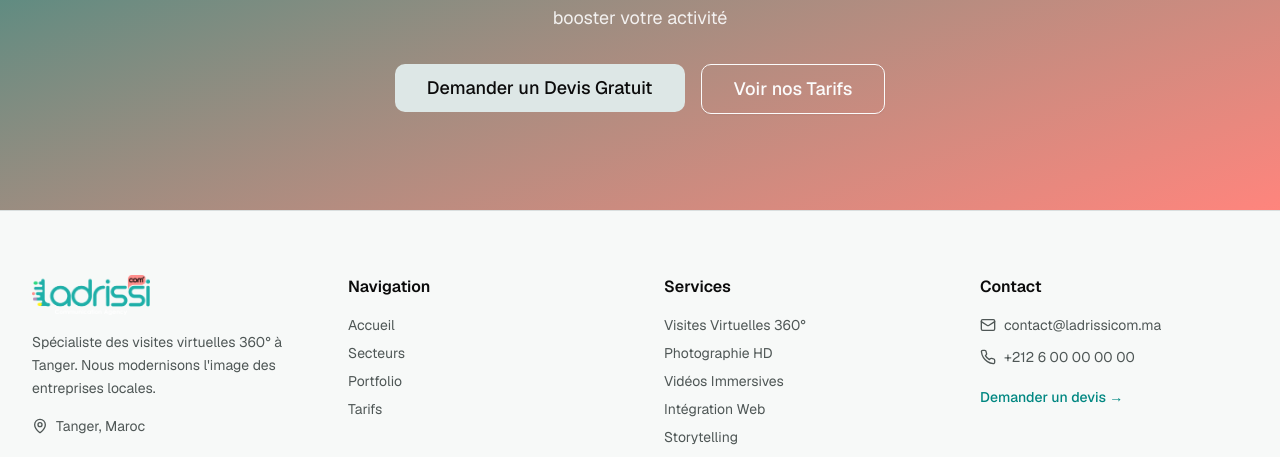
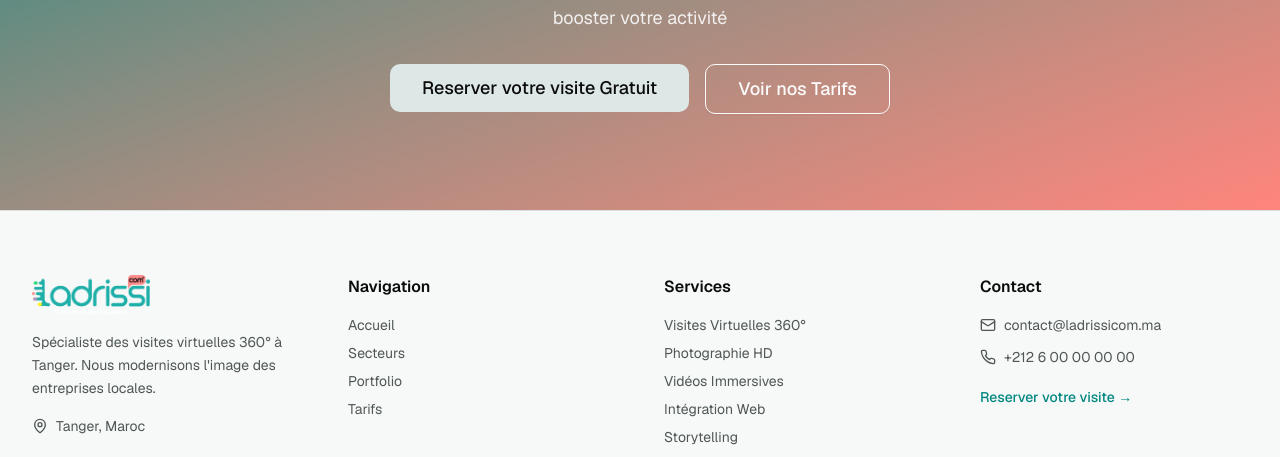
Before and after one commit to le3shiri/visite-virtuelle, a Next.js app: page / in a window 1280 px wide. Shown: the part 2506-2963 px from the top of the page. Built offline with nearby package versions, Linux system fonts and the light colour scheme.

Commit message:
cta word change

```diff
--- a/app/blog/page.tsx
+++ b/app/blog/page.tsx
@@ -284,7 +284,7 @@
 //                 </p>
 //                 <div className="flex flex-col sm:flex-row gap-4 justify-center">
 //                   <Button asChild size="lg">
-//                     <Link href="/contact">Demander un Devis</Link>
+//                     <Link href="/contact">Reserver votre visite</Link>
 //                   </Button>
 //                   <Button asChild variant="outline" size="lg">
 //                     <Link href="/portfolio">Voir nos Réalisations</Link>
--- a/app/page.tsx
+++ b/app/page.tsx
@@ -257,7 +257,7 @@ export default function HomePage() {
             </p>
             <div className="flex flex-col sm:flex-row gap-4 justify-center">
               <Button asChild size="lg" variant="secondary" className="text-lg px-8 py-6">
-                <Link href="/contact">Demander un Devis Gratuit</Link>
+                <Link href="/contact">Reserver votre visite Gratuit</Link>
               </Button>
               <Button
                 asChild
--- a/app/portfolio/page.tsx
+++ b/app/portfolio/page.tsx
@@ -143,7 +143,7 @@ export default function PortfolioPage() {
               Rejoignez nos clients satisfaits et donnez une nouvelle dimension à vos espaces
             </p>
             <Button asChild size="lg" variant="secondary" className="text-lg px-8 py-6">
-              <Link href="/contact">Demander un Devis Gratuit</Link>
+              <Link href="/contact">Reserver votre visite Gratuit</Link>
             </Button>
           </div>
         </div>
--- a/app/secteurs/page.tsx
+++ b/app/secteurs/page.tsx
@@ -137,7 +137,7 @@ export default function SecteursPage() {
             </p>
             <div className="flex flex-col sm:flex-row gap-4 justify-center">
               <Button asChild size="lg" className="bg-accent hover:bg-accent/90">
-                <Link href="/contact">Demander un Devis</Link>
+                <Link href="/contact">Reserver votre visite</Link>
               </Button>
               <Button asChild variant="outline" size="lg">
                 <Link href="/tarifs">Voir nos Tarifs</Link>
@@ -212,7 +212,7 @@ export default function SecteursPage() {
 
                   <div className="flex flex-col sm:flex-row gap-4">
                     <Button asChild size="lg">
-                      <Link href="/contact">Demander un Devis</Link>
+                      <Link href="/contact">Reserver votre visite</Link>
                     </Button>
                     {/* <Button asChild size="lg" variant="outline">
                       <Link href="/portfolio">Voir des Exemples</Link>
--- a/app/tarifs/page.tsx
+++ b/app/tarifs/page.tsx
@@ -70,7 +70,7 @@ const pricingPlans = [
       { name: "Mises à jour régulières", included: true },
       { name: "Support dédié 24/7", included: true },
     ],
-    cta: "Demander un devis",
+    cta: "Reserver votre visite",
     popular: false,
   },
 ]
@@ -137,7 +137,7 @@ export default function TarifsPage() {
             </p>
             <div className="flex flex-col sm:flex-row gap-4 justify-center">
               <Button asChild size="lg" className="bg-accent hover:bg-accent/90">
-                <Link href="/contact">Demander un Devis</Link>
+                <Link href="/contact">Reserver votre visite</Link>
               </Button>
               <Button asChild variant="outline" size="lg">
                 <Link href="/portfolio">Voir des Exemples</Link>
@@ -374,7 +374,7 @@ export default function TarifsPage() {
             </p>
             <div className="flex flex-col sm:flex-row gap-4 justify-center">
               <Button asChild size="lg" variant="secondary" className="text-lg px-8 py-6">
-                <Link href="/contact">Demander un Devis</Link>
+                <Link href="/contact">Reserver votre visite</Link>
               </Button>
               <Button
                 asChild
--- a/components/footer.tsx
+++ b/components/footer.tsx
@@ -90,7 +90,7 @@ export function Footer() {
                   href="/contact"
                   className="inline-block mt-2 text-primary hover:text-primary/80 transition-colors font-medium"
                 >
-                  Demander un devis →
+                  Reserver votre visite →
                 </Link>
               </li>
             </ul>
```
